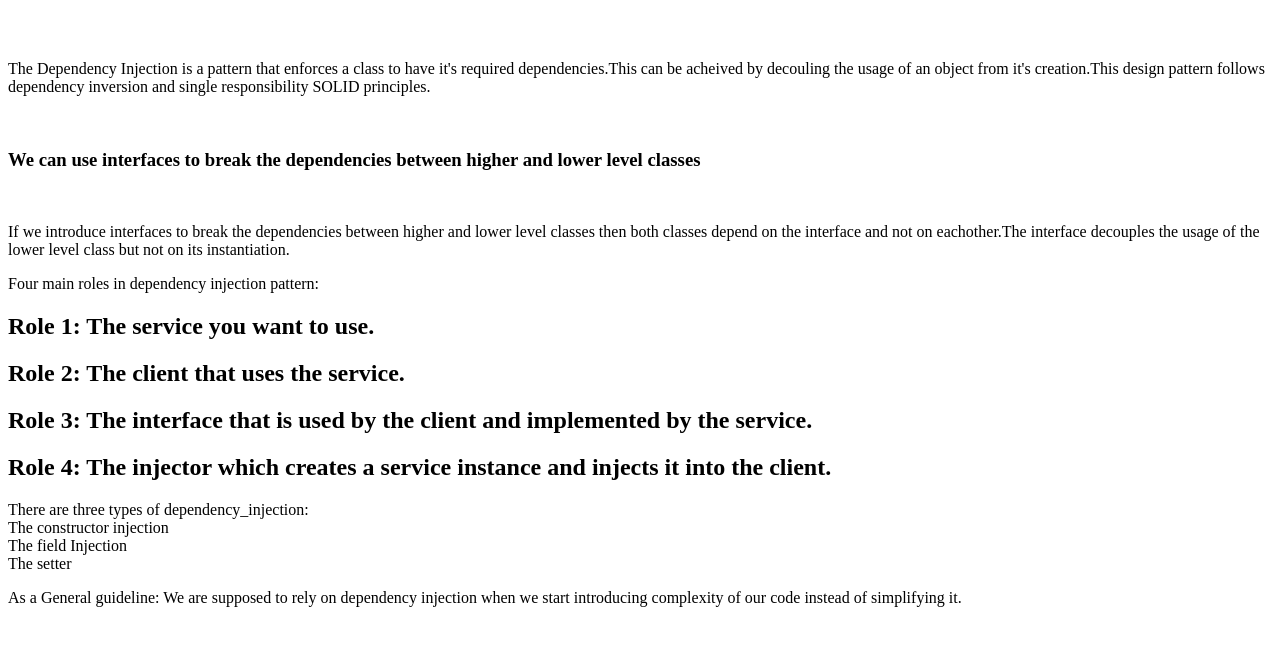
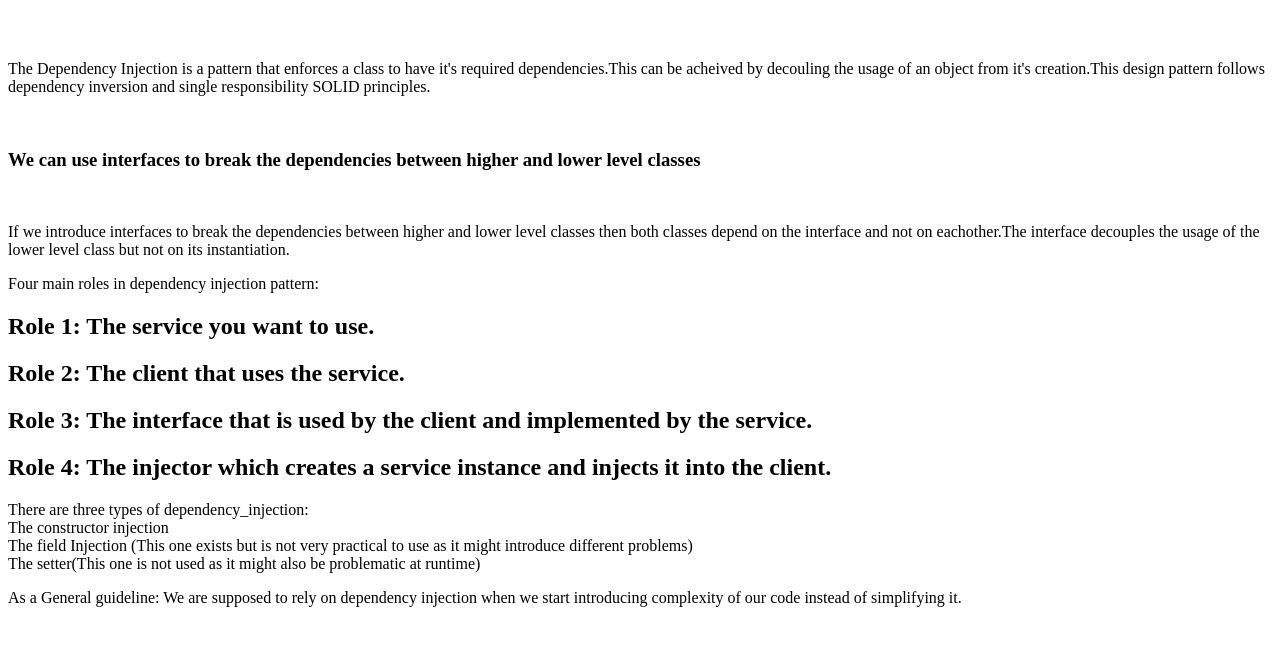
Before and after one commit to Pavlov83/resolversoft_site.github.io, a plain HTML site: page java/design_patterns/dependency_injection.html in a window 1280 px wide. Drawn offline with Linux system fonts and the light colour scheme.

```diff
--- a/java/design_patterns/dependency_injection.html
+++ b/java/design_patterns/dependency_injection.html
@@ -37,9 +37,9 @@
             <br>
             The constructor injection
             <br>
-            The field Injection
+            The field Injection (This one exists but is not very practical to use as it might introduce different problems)
             <br>
-            The setter
+            The setter(This one is not used as it might also be problematic at runtime)
             <div>
                 <p>
                     As a General guideline: We are supposed to rely on dependency injection when we start introducing complexity of our code instead of simplifying it.
```
Also changed, not shown: java/design_patterns/design_patterns.html (+3 -0 lines), java/design_patterns/observer_pattern.html (added, +14 -0 lines).
